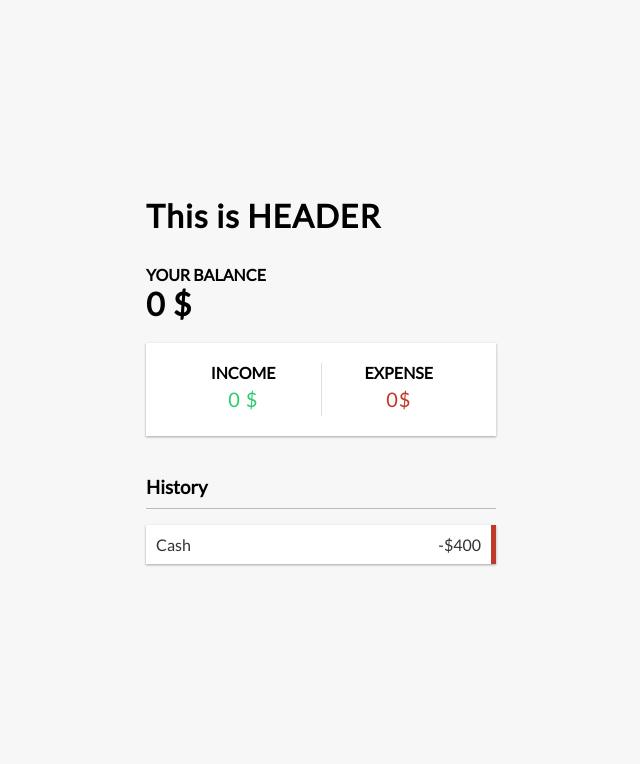
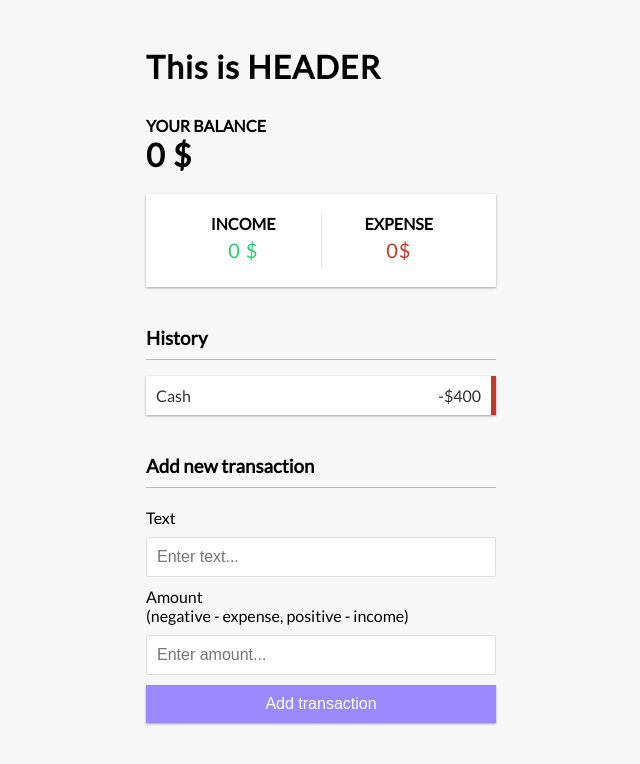
Before and after one commit to OmarMohmdSuleiman/Expense-tracker, a React (Vite) app: page / in a window 1280 px wide. Shown: the top 764 px of the page, without its empty margins (319-959 px from the left). Built offline with nearby package versions, Linux system fonts and the light colour scheme.

Commit message:
Add AddTransaction.jsx as new component in App.jsx

```diff
--- /dev/null
+++ b/src/components/AddTransaction.jsx
@@ -0,0 +1,22 @@
+import React from "react";
+
+function AddTransaction(){
+    return (
+    <div><h3>Add new transaction</h3>
+    <form id="form">
+      <div class="form-control">
+        <label for="text">Text</label>
+        <input type="text" id="text" placeholder="Enter text..." />
+      </div>
+      <div class="form-control">
+        <label for="amount"
+          >Amount <br />
+          (negative - expense, positive - income)</label
+        >
+        <input type="number" id="amount" placeholder="Enter amount..." />
+      </div>
+      <button class="btn">Add transaction</button>
+    </form></div>
+        );
+}
+export default AddTransaction;
--- a/src/components/App.jsx
+++ b/src/components/App.jsx
@@ -3,6 +3,7 @@
 import Balance from "./Balance";
 import IncomeExpenses from "./Income-expenses";
 import TransactionList from "./TransactionList";
+import AddTransaction from "./AddTransaction";
 
 
 
@@ -15,6 +16,7 @@
           <Balance />
           <IncomeExpenses />
           <TransactionList />
+          <AddTransaction />
           </div>
           </div>
 
```
